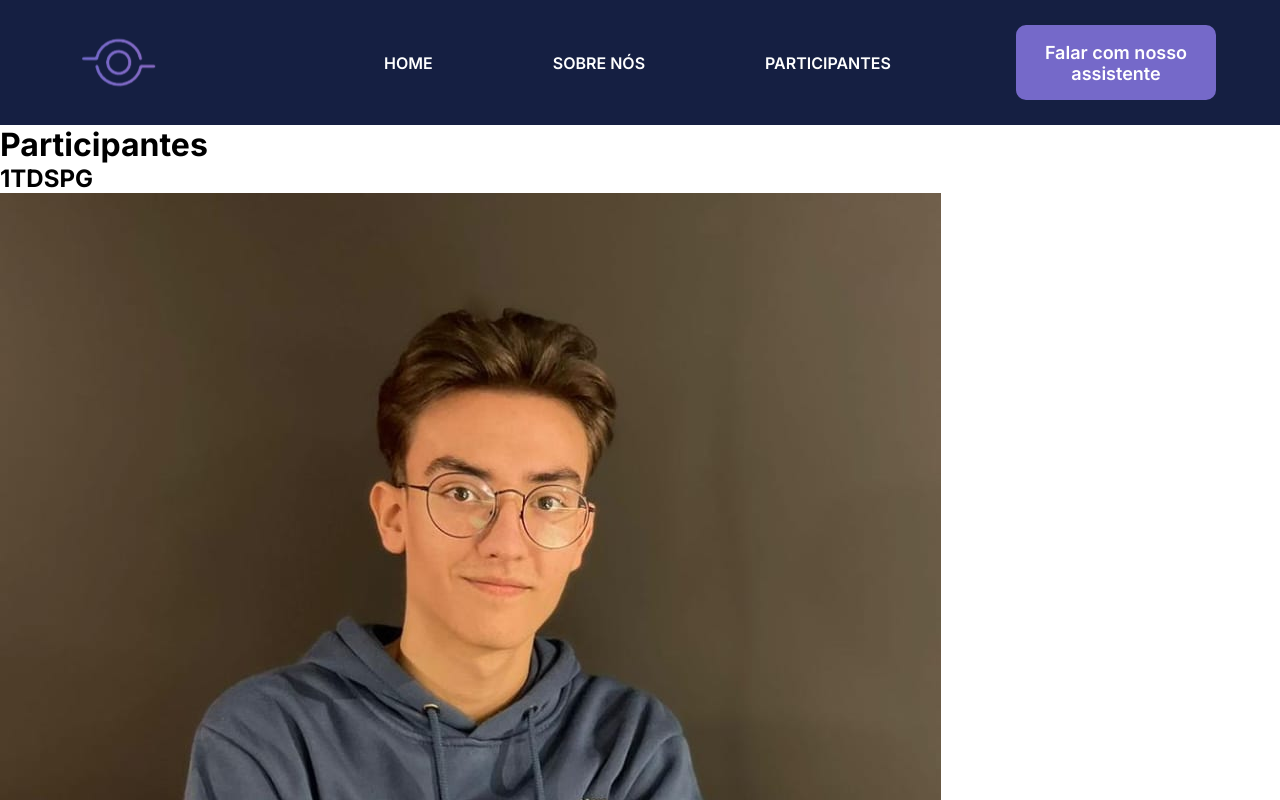
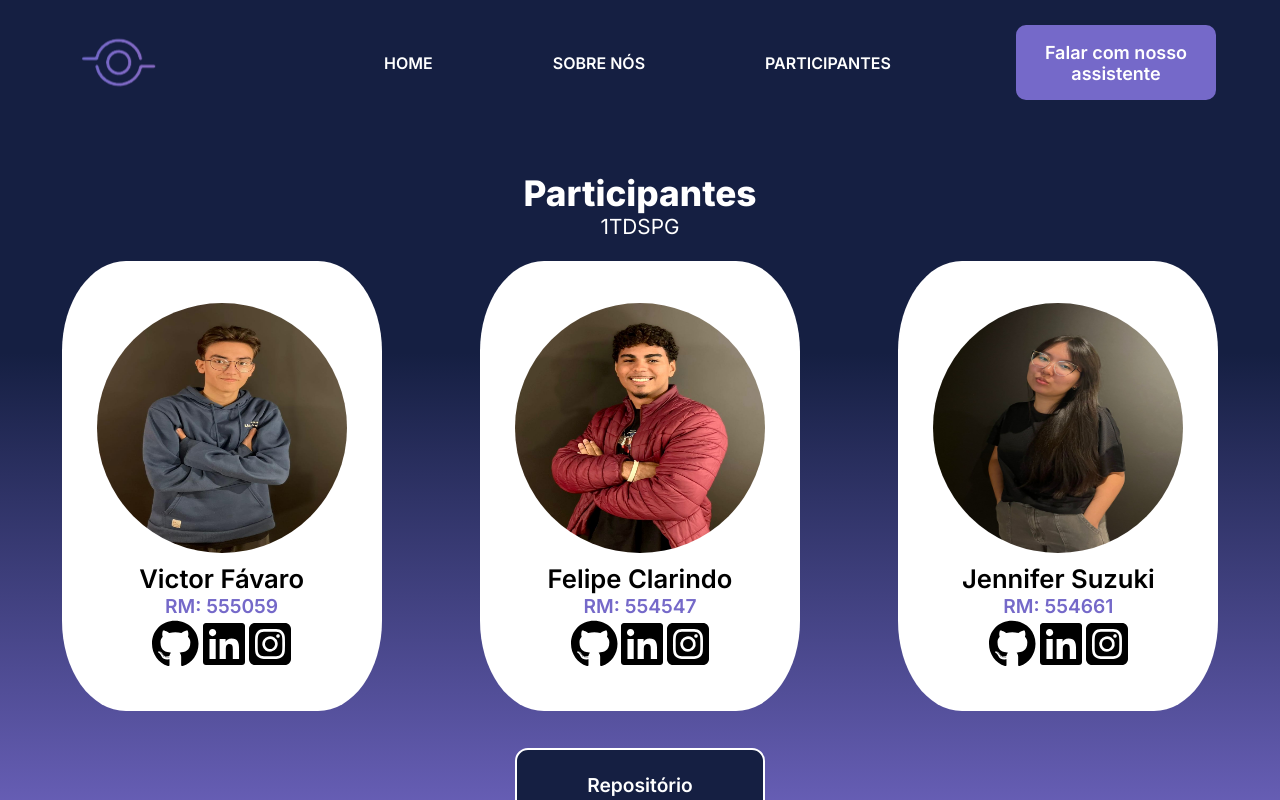
Before and after one commit to victoraugustogfavaro/tech-mec, a React (Vite) app in the folder tech-mec/: page /participantes in a window 1280 px wide. Shown: the top 800 px of the page. Built offline with nearby package versions, Linux system fonts and the light colour scheme.

Commit message:
Estilização da página participantes concluída
Co-authored-by: felipeclarindo <fglpc2@gmail.com>
Co-authored-by: jenniesuzuki <jenniferkaorisuzuki@gmail.com>

```diff
--- a/tech-mec/src/components/Card/Card.tsx
+++ b/tech-mec/src/components/Card/Card.tsx
@@ -5,22 +5,29 @@ import {
 } from "@fortawesome/free-brands-svg-icons";
 import { FontAwesomeIcon } from "@fortawesome/react-fontawesome";
 import { CardProps } from "../../types";
+import styles from "../../styles/components/Card.module.css";
 
 function Card({ foto, nome, rm, git, linkedin, instagram }: CardProps) {
   return (
-    <section>
-      <img src={foto} alt={nome} />
-      <p>{nome}</p>
-      <p>RM: {rm}</p>
+    <section className={styles.card}>
+      <img src={foto} alt={nome} className={styles.foto} />
+      <p className={styles.nome}>{nome}</p>
+      <p className={styles.rm}>RM: {rm}</p>
+      <div>
       <a href={git} target="blank">
-        <FontAwesomeIcon icon={faGithub} size="3x" />
+        <FontAwesomeIcon icon={faGithub} size="3x" className={styles.icone} />
       </a>
       <a href={linkedin} target="blank">
-        <FontAwesomeIcon icon={faLinkedin} size="3x" />
+        <FontAwesomeIcon icon={faLinkedin} size="3x" className={styles.icone} />
       </a>
       <a href={instagram} target="blank">
-        <FontAwesomeIcon icon={faInstagramSquare} size="3x" />
+        <FontAwesomeIcon
+          icon={faInstagramSquare}
+          size="3x"
+          className={styles.icone}
+        />
       </a>
+      </div>
     </section>
   );
 }
--- a/tech-mec/src/routes/Participantes/index.tsx
+++ b/tech-mec/src/routes/Participantes/index.tsx
@@ -3,16 +3,17 @@ import fotoVictor from "../../images/foto-victor.jpeg";
 import fotoJennifer from "../../images/foto-jennifer.jpeg";
 import fotoFelipe from "../../images/foto-felipe.jpeg";
 import styles from "../../styles/components/Botao.module.css"
+import stylesRoutes from "../../styles/routes/Participantes.module.css"
 
 function Participantes() {
   document.title = "Participantes | TechMec";
   return (
-    <main>
-      <div>
-        <h1>Participantes</h1>
-        <h2>1TDSPG</h2>
+    <main className={stylesRoutes.conteudo}>
+      <div className={stylesRoutes.titulos}>
+        <h1 className={stylesRoutes.titulo}>Participantes</h1>
+        <h2 className={stylesRoutes.subtitulo}>1TDSPG</h2>
       </div>
-      <div>
+      <div className={stylesRoutes.cards}>
         <Card
           foto={fotoVictor}
           nome={"Victor Fávaro"}
@@ -39,7 +40,7 @@ function Participantes() {
           linkedin={"https://www.linkedin.com/in/jennifer-kaori-suzuki/"}
           instagram={"https://www.instagram.com/jenniesuzuki/"}
         />
-      </div>
+        </div>
       <a href="https://github.com/victoraugustogfavaro/tech-mec" target="blank" className={styles.botaoRepositorio}>
         Repositório
       </a>
--- a/tech-mec/src/styles/components/Botao.module.css
+++ b/tech-mec/src/styles/components/Botao.module.css
@@ -45,6 +45,12 @@
   cursor: pointer;
   transition: all 0.2 ease;
   font-size: 16px;
+  transition: all 0.5s ease;
+}
+
+.botaoEngrenaldo:hover {
+  text-decoration: underline;
+  font-size: 1.125rem;
 }
 
 .botaoFooter {
@@ -62,8 +68,25 @@
 }
 
 .botaoRepositorio {
+  display: flex;
+  justify-content: center;
+  align-items: center;
   color: #fff;
   background-color: #151f42;
   border: 2px solid #fff;
   transition: all 0.2 ease;
+  width: 250px;
+  height: 75px;
+  border-radius: 13px;
+  border: 2px solid #fff;
+  font-weight: 600;
+  transition: all 0.5s ease;
+  margin: 3% auto;
+  font-size: 1.2rem;
 }
+
+.botaoRepositorio:hover {
+  color: #151f42;
+  background-color: #fff;
+  transform: scale(1.1);
+}
--- /dev/null
+++ b/tech-mec/src/styles/components/Card.module.css
@@ -0,0 +1,39 @@
+.card {
+    display: flex;
+    flex-direction: column;
+    justify-content: center;
+    align-items: center;
+    width: 320px;
+    height: 450px;
+    background-color: #fff;
+    border-radius: 20%
+}
+
+.foto {
+    width: 250px;
+    height: 250px;
+    border-radius: 100%;
+}
+
+.nome {
+    margin-top: 10px;
+    font-size: 1.6rem ;
+    font-weight: 600;
+}
+
+.rm {
+    color: #7569c9;
+    font-weight: 600;
+    font-size: 1.2rem;
+}
+
+.icone {
+    color: #000;
+    margin: 2px;
+    transition: all 0.5s ease;
+}
+
+.icone:hover {
+    color: #7569c9;
+    transform: scale(1.1);
+}
--- /dev/null
+++ b/tech-mec/src/styles/routes/Participantes.module.css
@@ -0,0 +1,31 @@
+.cards {
+  display: flex;
+  align-items: center;
+  justify-content: center;
+  gap: 8%;
+}
+
+.conteudo {
+  background: linear-gradient(to bottom, #151f42 30%, #7569c9 100%);
+  min-height: 75vh;
+  padding: 25px;
+}
+
+.titulos {
+  display: flex;
+  flex-direction: column;
+  justify-content: center;
+  align-items: center;
+  color: #fff;
+  margin: 22px 0;
+}
+
+.titulo {
+  font-size: 2.2rem;
+  font-weight: 800;
+}
+
+.subtitulo {
+  font-weight: normal;
+  font-size: 1.3rem;
+}
```
